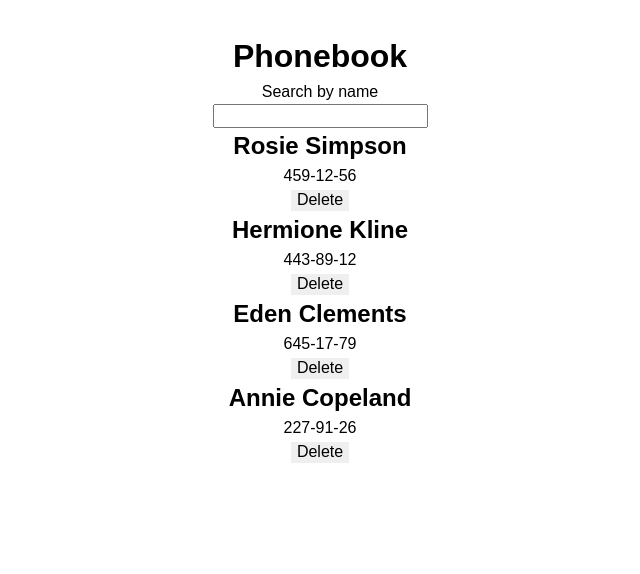
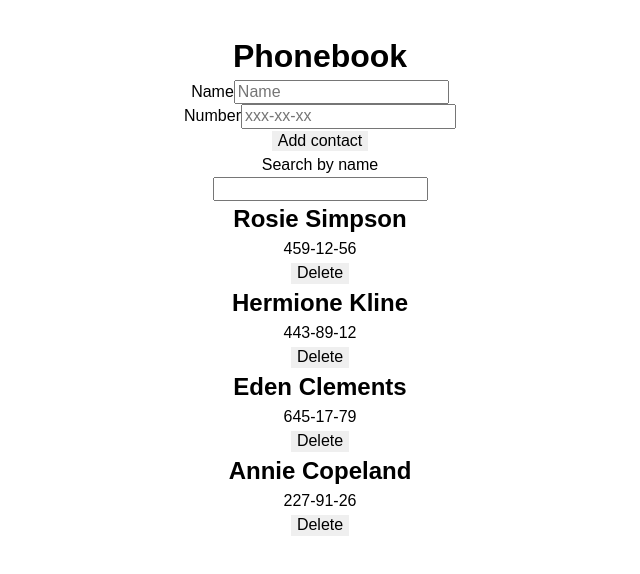
Before and after one commit to marina-sevostian/goit-react-hw-03, a React (Vite) app: page / in a window 1280 px wide. Shown: the top 574 px of the page, without its empty margins (320-960 px from the left). Built offline with nearby package versions, Linux system fonts and the light colour scheme.

Commit message:
add contact form add formik yup and nanoid

```diff
--- a/package.json
+++ b/package.json
@@ -10,9 +10,11 @@
     "preview": "vite preview"
   },
   "dependencies": {
+    "formik": "^2.4.6",
     "modern-normalize": "^3.0.1",
     "react": "^18.3.1",
-    "react-dom": "^18.3.1"
+    "react-dom": "^18.3.1",
+    "yup": "^1.6.1"
   },
   "devDependencies": {
     "@eslint/js": "^9.17.0",
--- a/src/App.jsx
+++ b/src/App.jsx
@@ -1,6 +1,6 @@
 import { useEffect, useState } from 'react';
 import './App.css';
-// import ContactForm from './components/ContactForm/ContactForm';
+import ContactForm from './components/ContactForm/ContactForm';
 import ContactList from './components/ContactList/ContactList';
 import SearchBox from './components/SearchBox/SearchBox';
 
@@ -22,6 +22,12 @@ function App() {
     window.localStorage.setItem('saved-contact', JSON.stringify(contacts));
   }, [contacts]);
 
+  const addContact = newContact => {
+    setContacts(prev => {
+      return [...prev, newContact];
+    });
+  };
+
   const deleteContact = contactId => {
     setContacts(prev => {
       return prev.filter(contact => contact.id !== contactId);
@@ -36,7 +42,7 @@ function App() {
     <>
       <div>
         <h1>Phonebook</h1>
-        {/* <ContactForm /> */}
+        <ContactForm onAdd={addContact} />
         <SearchBox value={searchBox} onFilter={setSearchBox} />
         <ContactList
           dataListContact={filterContactList}
--- a/src/components/ContactForm/ContactForm.jsx
+++ b/src/components/ContactForm/ContactForm.jsx
@@ -1,3 +1,83 @@
-// import s from './ContactForm.module.css';
+import { useId } from 'react';
+import s from './ContactForm.module.css';
+import { Formik, Field, Form, ErrorMessage } from 'formik';
+import * as Yup from 'yup';
+import { nanoid } from 'nanoid';
 
-// export default ContactForm;
+const ContactForm = ({ onAdd }) => {
+  const nameFildId = useId();
+  const numberFildId = useId();
+  const initialValues = {
+    name: '',
+    number: '',
+  };
+
+  const contactFormSchema = Yup.object().shape({
+    name: Yup.string()
+      .min(2, 'Too Short!')
+      .max(50, 'Too Long!')
+      .required('Required'),
+    number: Yup.string()
+      .min(2, 'Too Short!')
+      .max(50, 'Too Long!')
+      .required('Required'),
+  });
+
+  const handleSubmit = (values, actions) => {
+    onAdd({
+      id: nanoid(),
+      name: values.name,
+      number: values.number,
+    });
+    actions.resetForm();
+  };
+
+  return (
+    <Formik
+      initialValues={initialValues}
+      onSubmit={handleSubmit}
+      validationSchema={contactFormSchema}
+    >
+      <Form className={s.form}>
+        <div className={s.wrapInput}>
+          <label className={s.formLabel} htmlFor={nameFildId}>
+            Name
+          </label>
+          <Field
+            className={s.formInput}
+            type="text"
+            name="name"
+            id={nameFildId}
+            placeholder="Name"
+          />
+          <ErrorMessage
+            className={s.formInputError}
+            name="name"
+            component="span"
+          />
+        </div>
+        <div className={s.wrapInput}>
+          <label className={s.formLabel} htmlFor={numberFildId}>
+            Number
+          </label>
+          <Field
+            className={s.formInput}
+            type="tel"
+            name="number"
+            placeholder="xxx-xx-xx"
+          />
+          <ErrorMessage
+            className={s.formInputError}
+            name="number"
+            component="span"
+          />
+        </div>
+        <button className={s.formBtn} type="submit">
+          Add contact
+        </button>
+      </Form>
+    </Formik>
+  );
+};
+
+export default ContactForm;
--- a/src/components/ContactList/ContactList.jsx
+++ b/src/components/ContactList/ContactList.jsx
@@ -1,10 +1,12 @@
 import Contact from '../Contact/Contact';
 import s from './ContactList.module.css';
+import { nanoid } from 'nanoid';
+
 const ContactList = ({ dataListContact, onDelete }) => {
   return (
     <ul className={s.contactList}>
       {dataListContact.map(data => (
-        <li className={s.contactItem} key={data.id}>
+        <li className={s.contactItem} key={nanoid()}>
           <Contact data={data} onDelete={onDelete} />
         </li>
       ))}
```
Also changed, not shown: 1 other file (tests, documents, lock files or other folders).
